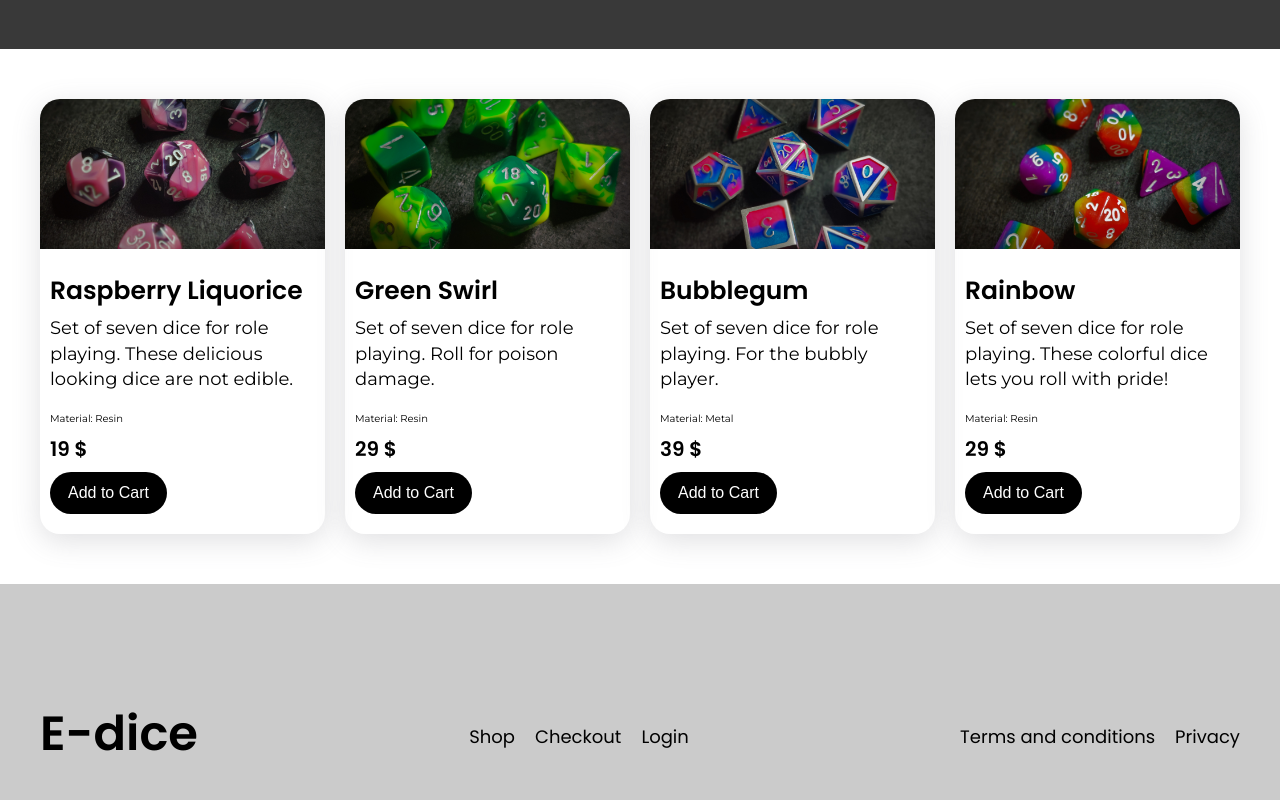
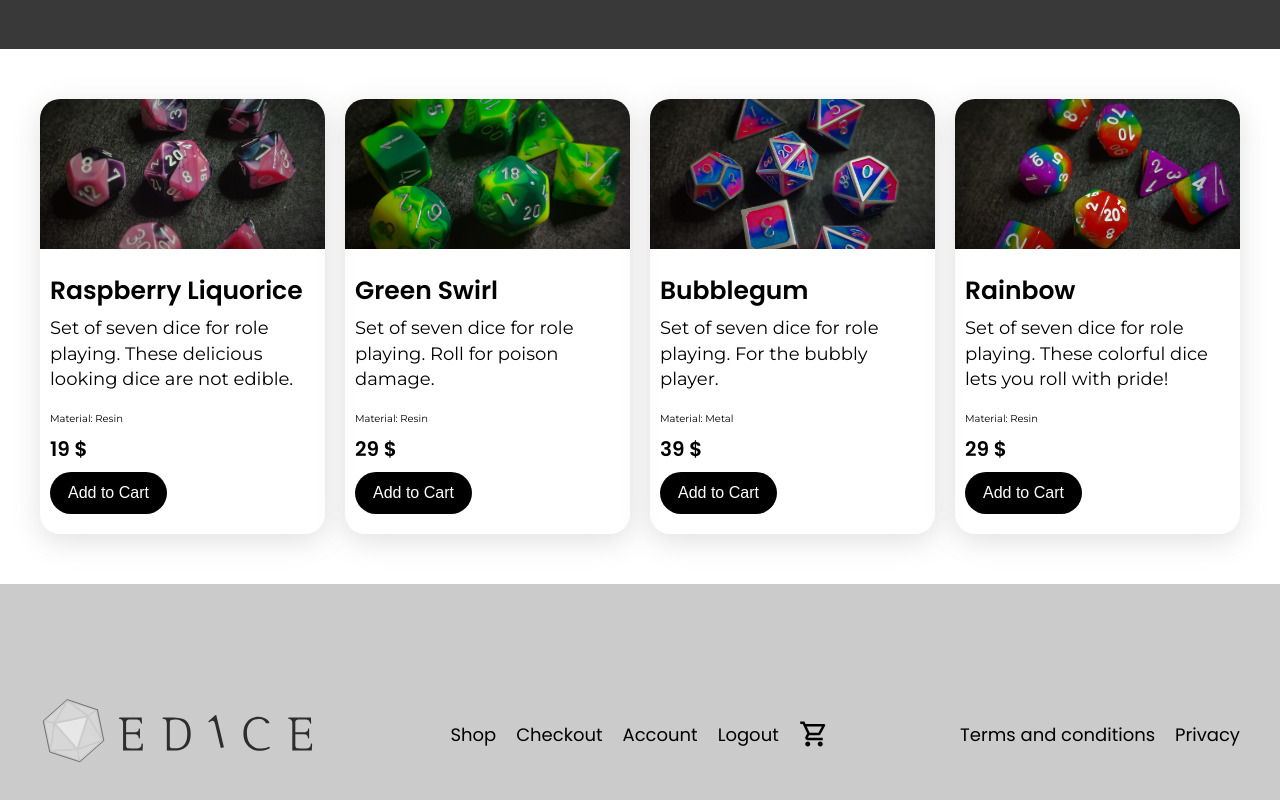
Before and after one commit to kajberg84/E-Dice, a React (Create React App) app: page / in a window 1280 px wide. Shown: the part 308-1108 px from the top of the page. Built offline with nearby package versions, Linux system fonts and the light colour scheme.

Commit message:
Add logo and nav to footer

```diff
--- a/src/components/footer/Footer.jsx
+++ b/src/components/footer/Footer.jsx
@@ -1,28 +1,18 @@
-import React from 'react';
-import styles from './Footer.module.css';
-import { Link } from 'react-router-dom';
-import { RoutingPath } from '../../routes/RoutingPath';
+import React from "react";
+import styles from "./Footer.module.css";
+import { Link } from "react-router-dom";
+import { RoutingPath } from "../../routes/RoutingPath";
+import { Navbar } from "../navbar/Navbar";
+import logo from "../../assets/images/Edice_logo_side.svg";
 
 export const Footer = () => {
   return (
     <footer className={styles.footer_container}>
       <div className={styles.footer_wrapper}>
         <div className={styles.footer_logo}>
-          <h2>
-            <Link to={RoutingPath.Home}>E-dice</Link>
-          </h2>
+          <img src={logo} alt="E-Dice logo" />
         </div>
-        <nav className={styles.footer_nav}>
-          <Link className={styles.footer_nav_item} to={RoutingPath.Home}>
-            Shop
-          </Link>
-          <Link className={styles.footer_nav_item} to={RoutingPath.Checkout}>
-            Checkout
-          </Link>
-          <Link className={styles.footer_nav_item} to={RoutingPath.Login}>
-            Login
-          </Link>
-        </nav>
+        <Navbar />
         <nav className={styles.footer_nav}>
           <Link className={styles.footer_nav_item} to={RoutingPath.Terms}>
             Terms and conditions
--- a/src/components/footer/Footer.module.css
+++ b/src/components/footer/Footer.module.css
@@ -17,9 +17,5 @@
 
 .footer_nav_item {
   font-size: 1.8rem;
-  margin-top: 5px;
-}
-
-.footer_nav_item + .footer_nav_item {
   margin-left: 20px;
 }
--- a/src/components/navbar/Navbar.jsx
+++ b/src/components/navbar/Navbar.jsx
@@ -17,7 +17,7 @@ export const Navbar = () => {
 
   const navigate = useNavigate();
 
-  // Hantera logout när loggedIn state och Login sidan är fixat
+  // Hantera logout när loggedIn state och Login sidan är klar
   const handleLogout = () => {
     alert("logging out");
     // navigate(RoutingPath.Login);
--- a/src/components/navbar/Navbar.module.css
+++ b/src/components/navbar/Navbar.module.css
@@ -27,7 +27,7 @@
   align-items: center;
   outline: none;
   border: none;
-  background-color: #fff;
+  background-color: transparent;
   color: black;
   border-radius: 50px;
   cursor: pointer;
```
Also changed, not shown: src/assets/images/Edice_logo_side.svg (added).
